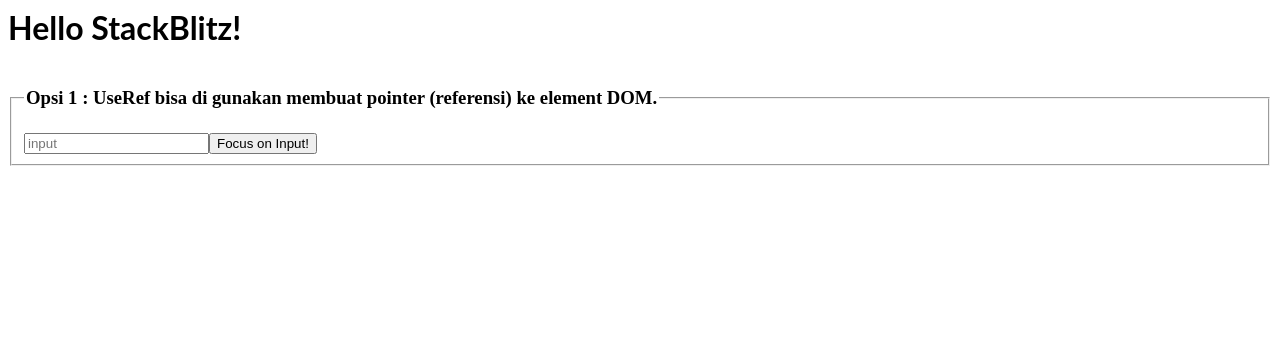
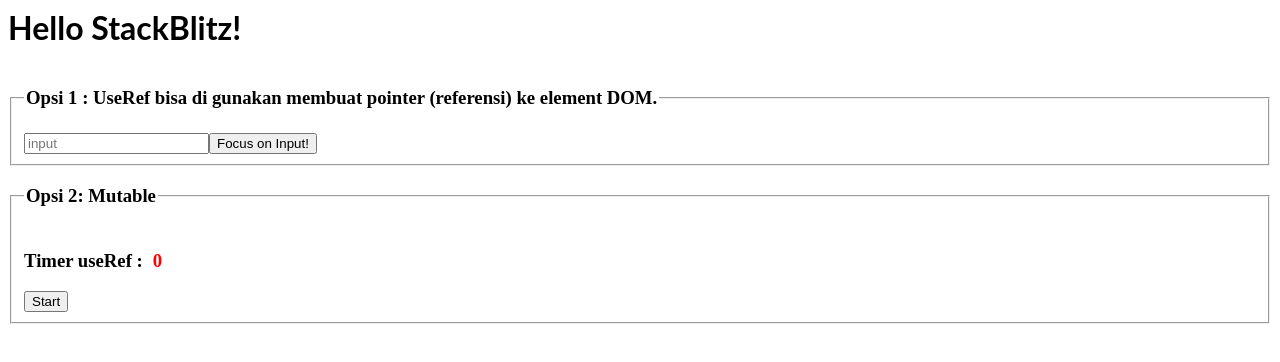
Before and after one commit to ericksih/useRef-playground, a React (Create React App) app: page / in a window 1280 px wide. Shown: the top 362 px of the page. Built offline with nearby package versions, Linux system fonts and the light colour scheme.

Commit message:
Mutable useRef

```diff
--- a/App.tsx
+++ b/App.tsx
@@ -1,5 +1,6 @@
 import * as React from 'react';
 import DomRef from './components/DomRef';
+import MutableRef from './components/MutableRef';
 import './style.css';
 
 const App = () => {
@@ -7,6 +8,7 @@ const App = () => {
     <div>
       <h1>Hello StackBlitz!</h1>
       <DomRef />
+      <MutableRef />
     </div>
   );
 };
--- /dev/null
+++ b/components/MutableRef.tsx
@@ -0,0 +1,44 @@
+import { useRef, useState } from 'react';
+import React = require('react');
+
+const MutableRef = () => {
+  const [timer, setTimer] = useState(0);
+  const [pause, setPause] = useState(false);
+
+  const interValRef = useRef<number | undefined>(undefined);
+
+  const decreaseNum = () => setTimer((prev) => prev + 1);
+
+  const handleClick = () => {
+    if (pause) {
+      clearInterval(interValRef.current);
+    } else {
+      interValRef.current = window.setInterval(decreaseNum, 1000);
+    }
+    setPause((prev) => !prev);
+  };
+
+  return (
+    <fieldset>
+      <legend>
+        <h3>Opsi 2: Mutable</h3>
+      </legend>
+
+      <h3>
+        Timer useRef :
+        <span
+          style={{
+            color: 'red',
+            marginLeft: '10px',
+          }}
+        >
+          {timer}
+        </span>
+      </h3>
+
+      <button onClick={handleClick}>{!pause ? 'Start' : 'Pause'}</button>
+    </fieldset>
+  );
+};
+
+export default MutableRef;
```
